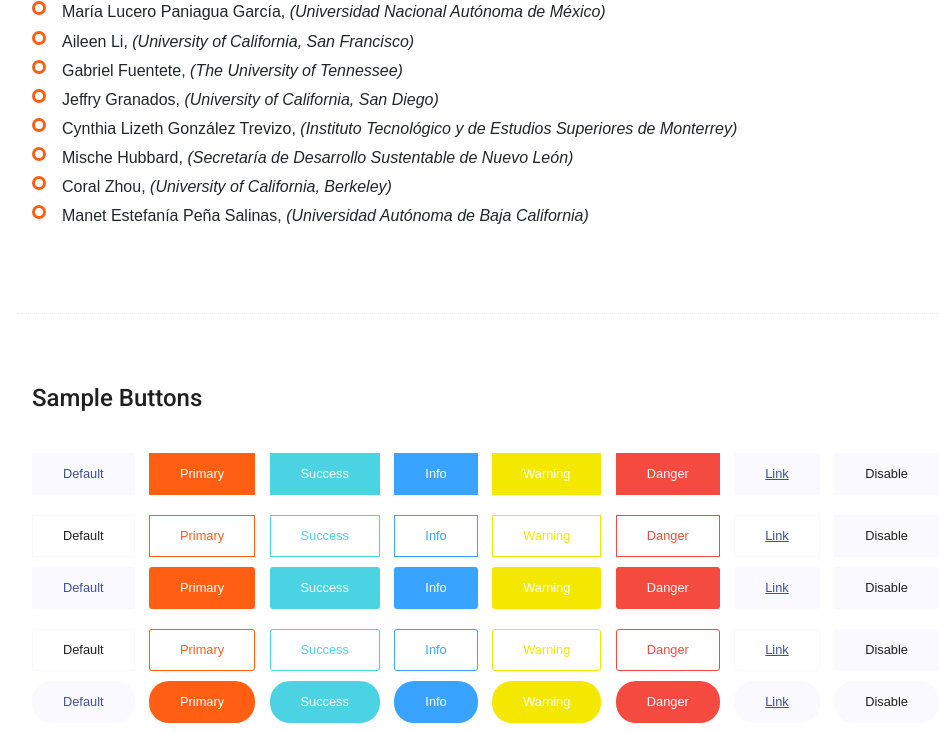
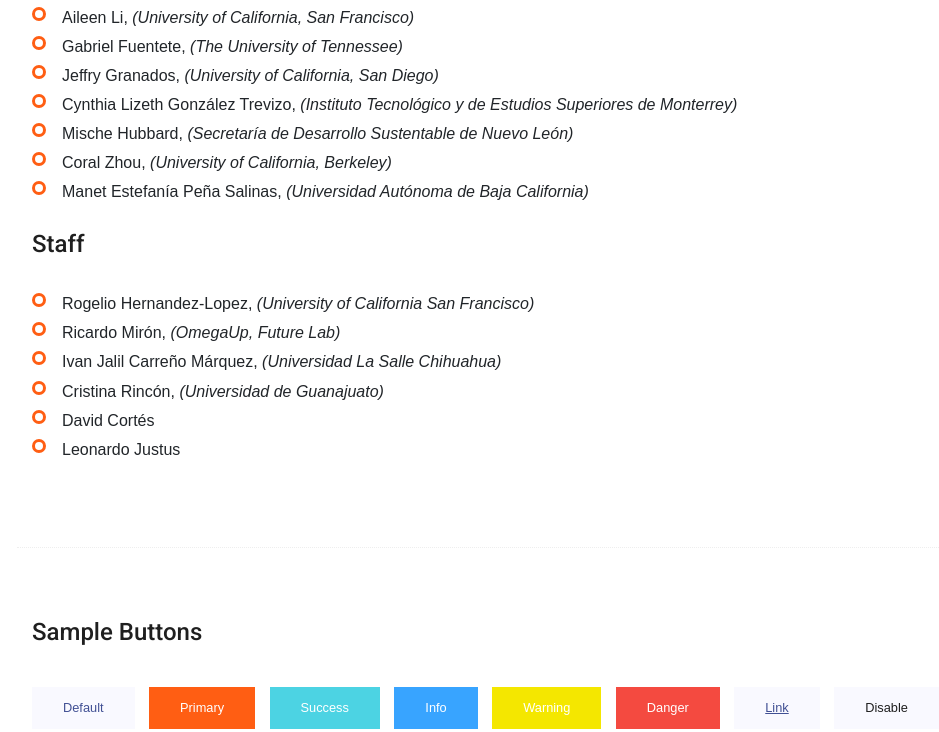
Before and after one commit to KevinMLanderos/NetBio, a plain HTML site: page contact.html in a window 1280 px wide. Shown: the part 1761-2493 px from the top of the page, without its empty margins (53-992 px from the left). Drawn offline with Linux system fonts and the light colour scheme; a web font is replaced by a local one.

Commit message:
Update contact.html

```diff
--- a/contact.html
+++ b/contact.html
@@ -118,7 +118,7 @@
 					<li>Susana Alejandra Palma Duran, <i>(Imperial College London)</i></li>
 					<li>César Salvador Cardona Félix, <i>(Instituto Politécnico Nacional)</i></li>
 					<li>Martín Paolo Soto Aceves, <i>(Universidad Nacional Autónoma de México)</i></li>
-					<li>Silvia Lorena Montes Fonseca, <i>(Instituto Tecnológico y de Estudios Superiores de Monterrey)</i></li><br>
+					<li>Silvia Lorena Montes Fonseca, <i>(Instituto Tecnológico y de Estudios Superiores de Monterrey)</i></li>
 					<li>Siddharth Doshi, <i>(Stanford University)</i></li>
 					<li>Rebecca Panitch, <i>(Boston University)</i></li>
 					<li>Gabriela Cabrales Orona, <i>(Cinvestav-Instituto Politécnico Nacional)</i></li>
@@ -141,7 +141,16 @@
 					<li>Cynthia Lizeth González Trevizo, <i>(Instituto Tecnológico y de Estudios Superiores de Monterrey)</i></li>
 					<li>Mische Hubbard, <i>(Secretaría de Desarrollo Sustentable de Nuevo León)</i></li>
 					<li>Coral Zhou, <i>(University of California, Berkeley)</i></li>
-					<li>Manet Estefanía Peña Salinas, <i>(Universidad Autónoma de Baja California)</i></li>
+					<li>Manet Estefanía Peña Salinas, <i>(Universidad Autónoma de Baja California)</i></li><br>
+				</ul>
+			<h3 class="text-heading">Staff</h3>
+				<ul class="unordered-list">
+					<li>Rogelio Hernandez-Lopez, <i>(University of California San Francisco)</i></li>
+					<li>Ricardo Mirón, <i>(OmegaUp, Future Lab)</i></li>
+					<li>Ivan Jalil Carreño Márquez, <i>(Universidad La Salle Chihuahua)</i></li>
+					<li>Cristina Rincón, <i>(Universidad de Guanajuato)</i></li>
+					<li>David Cortés</li>
+					<li>Leonardo Justus</li>
 				</ul>
 			</p>
 		</div>
```
